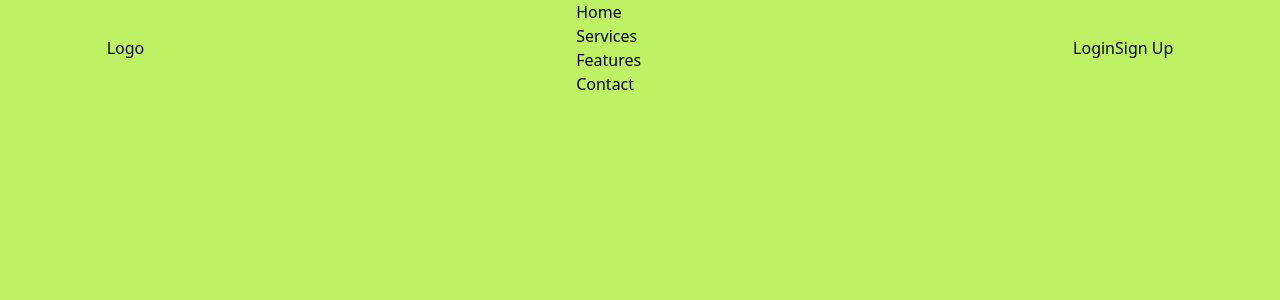
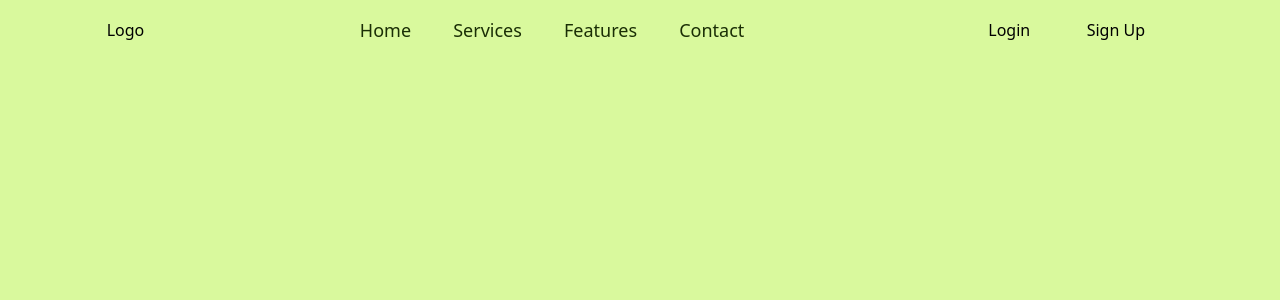
Before and after one commit to Nathaniyell/sapa-tukay, a React (Create React App) app: page / in a window 1280 px wide. Shown: the top 300 px of the page. Built offline with nearby package versions, Linux system fonts and the light colour scheme.

Commit message:
update App.js and Header.jsx

```diff
--- a/src/App.js
+++ b/src/App.js
@@ -5,7 +5,7 @@ import Header from "./components/Header";
 
 function App() {
   return (
-    <div className="bg-lime-300 min-h-screen">
+    <div className="bg-lime-200 min-h-screen">
       <Header />
     </div>
   );
--- a/src/components/Header.jsx
+++ b/src/components/Header.jsx
@@ -3,16 +3,16 @@ import React from 'react'
 const Header = () => {
     const navLinks = ["Home", "Services", "Features", "Contact"]
   return (
-    <nav className='flex items-center justify-between w-10/12 mx-auto'>
+    <nav className='flex items-center justify-between w-10/12 mx-auto py-4'>
         <div>Logo</div>
-        <ul>
+        <ul className='flex w-2/5 mx-auto items-center justify-around'>
             {navLinks.map((link, index)=>{
                 return(
-                    <li key={index}>{link}</li>
+                    <li className='text-lime-950 text-lg' key={index}>{link}</li>
                 )
             })}
         </ul>
-        <aside>
+        <aside className='w-1/5 flex justify-around items-center'>
             <button>Login</button>
             <button>Sign Up</button>
         </aside>
```
